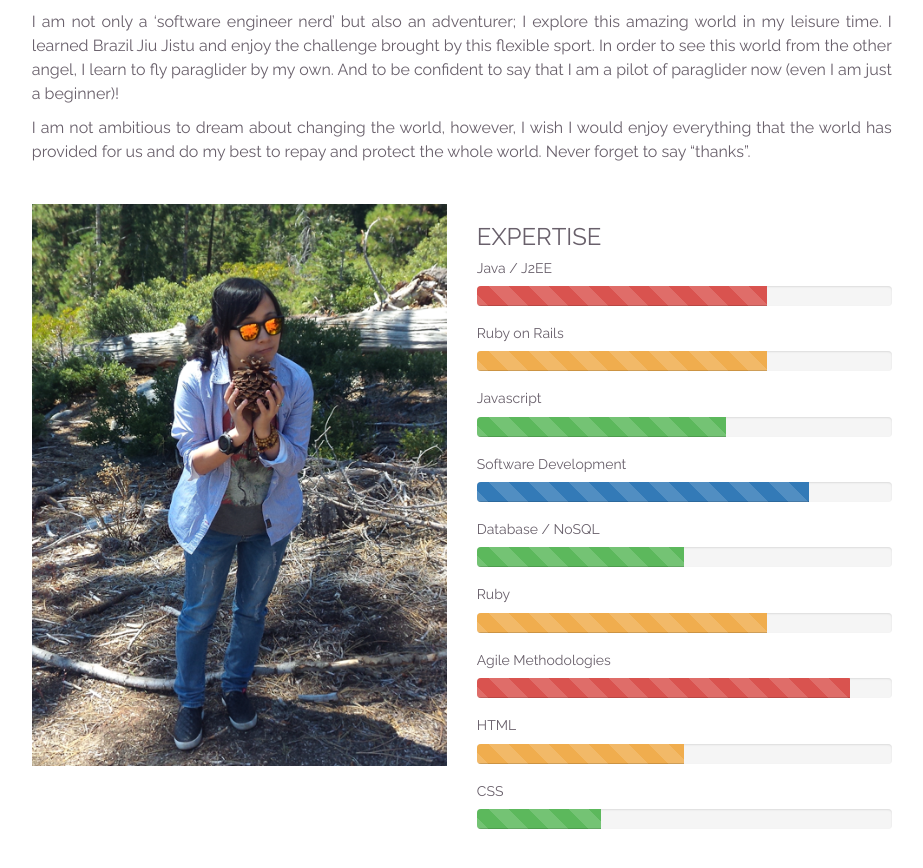
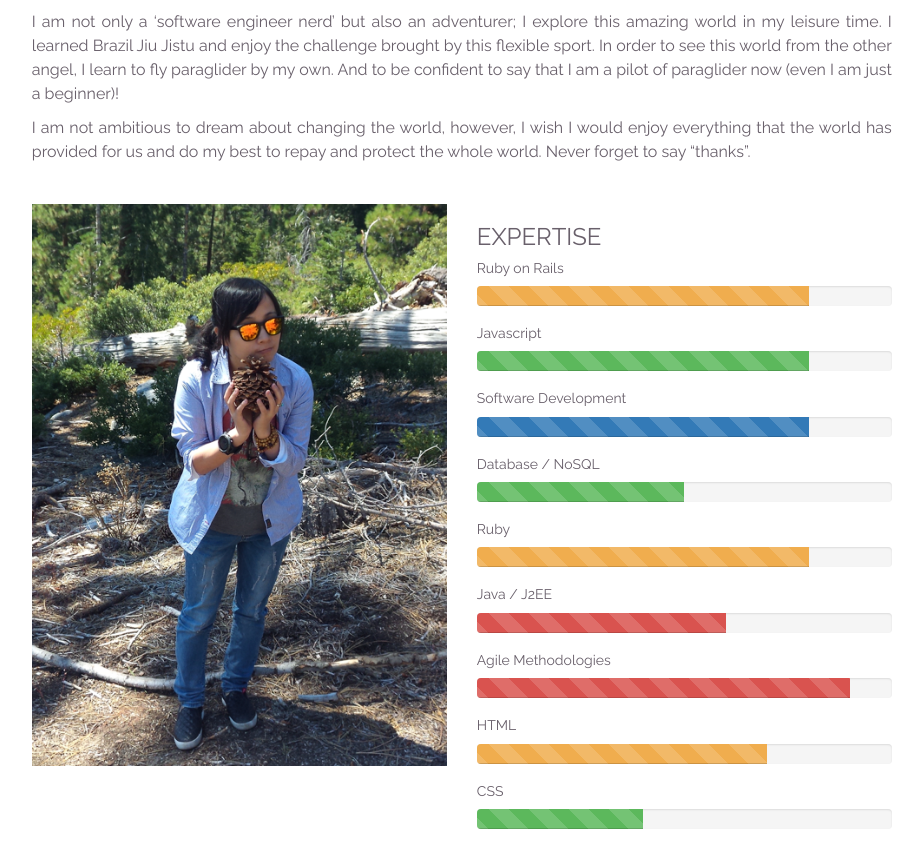
Before and after one commit to carmen0208/carmen0208.github.io, a Jekyll site: the page resumepdf.html, which Jekyll copies as it is, in a window 1280 px wide and 900 px high, scrolled down 376 px. Shown: the top 868 px of the window, without its empty margins (17-940 px from the left). Built offline with Jekyll 4.4.1, drawn with Linux system fonts in a browser that asks for light colours.

Commit message:
adjust experience

```diff
--- a/resumepdf.html
+++ b/resumepdf.html
@@ -48,19 +48,14 @@
           <div class="col-lg-6 col-md-12 col-sm-12">
             <div class="space">
               <h3>EXPERTISE</h3>
-
-              <h5>Java / J2EE</h5>
-              <div class="progress progress-striped active">
-                <div class="progress-bar progress-bar-danger" style="width: 70%"></div>
-              </div>
               <h5>Ruby on Rails</h5>
               <div class="progress progress-striped active">
-                <div class="progress-bar progress-bar-warning" style="width: 70%"></div>
+                <div class="progress-bar progress-bar-warning" style="width: 80%"></div>
               </div>
 
               <h5>Javascript</h5>
               <div class="progress progress-striped active">
-                <div class="progress-bar progress-bar-success" style="width: 60%"></div>
+                <div class="progress-bar progress-bar-success" style="width: 80%"></div>
               </div>
 
               <h5>Software Development</h5>
@@ -75,9 +70,13 @@
 
               <h5>Ruby</h5>
               <div class="progress progress-striped active">
-                <div class="progress-bar progress-bar-warning" style="width: 70%"></div>
+                <div class="progress-bar progress-bar-warning" style="width: 80%"></div>
               </div>
 
+              <h5>Java / J2EE</h5>
+              <div class="progress progress-striped active">
+                <div class="progress-bar progress-bar-danger" style="width: 60%"></div>
+              </div>
               <h5>Agile Methodologies</h5>
               <div class="progress progress-striped active">
                 <div class="progress-bar progress-bar-danger" style="width: 90%"></div>
@@ -85,11 +84,11 @@
 
               <h5>HTML</h5>
               <div class="progress progress-striped active">
-                <div class="progress-bar progress-bar-warning" style="width: 50%"></div>
+                <div class="progress-bar progress-bar-warning" style="width: 70%"></div>
               </div>
               <h5>CSS</h5>
               <div class="progress progress-striped active">
-                <div class="progress-bar progress-bar-success" style="width: 30%"></div>
+                <div class="progress-bar progress-bar-success" style="width: 40%"></div>
               </div>
             </div>
           </div>
```
Also changed, not shown: resume.html (+9 -11 lines).
